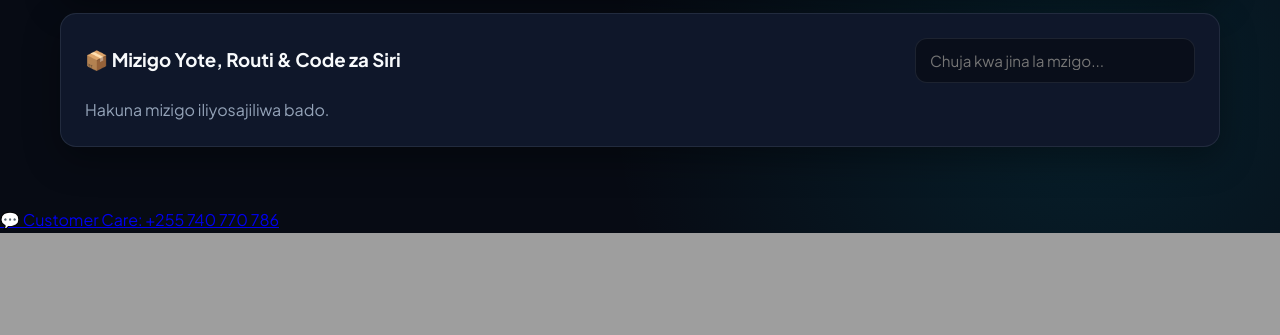
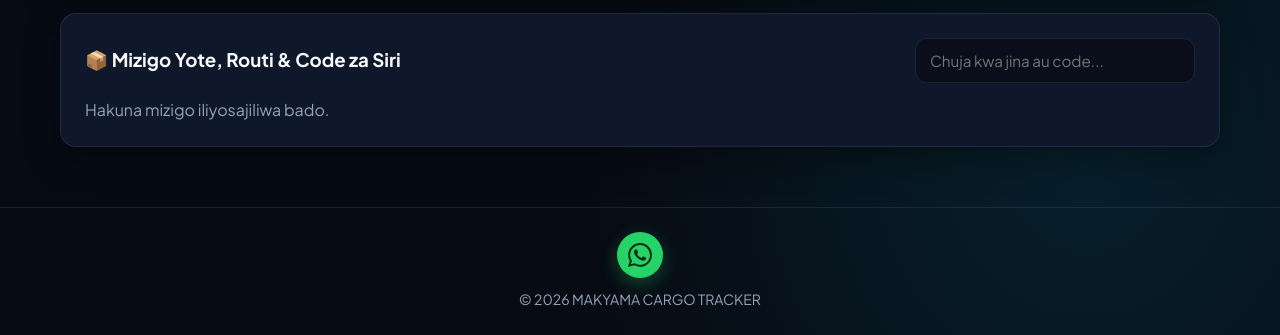
Before and after one commit to makyamacargotracker-crypto/makyama-cargo-tracker, a Flask app: page /admin in a window 1280 px wide. Shown: the part 747-1082 px from the top of the page. Before the commit the page ends 980 px from the top, so only its background shows below. Run offline with Flask 3, Linux system fonts and the light colour scheme; the visitor is signed in with stand-in values (Sample User, id 1); data that the repository does not hold is empty; parts of the project's set-up code (start-up, migrations or seed data) failed here and were passed over.

Commit message:
Update admin.html

```diff
--- a/templates/admin.html
+++ b/templates/admin.html
@@ -9,12 +9,12 @@
 </head>
 <body>
   <nav class="navbar">
-    <div class="nav-container">
+    <div class="nav-container" style="max-width: 100%;">
       <a href="/admin" class="brand">
         <div class="brand-icon">🛡️</div>
         <span>MAKYAMA ADMIN</span>
       </a>
-      <div class="nav-links">
+      <div class="nav-links" style="margin-left: auto;">
         <a href="/" class="btn btn-outline btn-sm">Website Kuu</a>
         <a href="/logout" class="btn btn-danger btn-sm">Toka (Logout)</a>
       </div>
@@ -45,15 +45,20 @@
     <div class="card">
       <div style="display: flex; justify-content: space-between; align-items: center; margin-bottom: 14px; flex-wrap: wrap; gap: 10px;">
         <h3>📦 Mizigo Yote, Routi & Code za Siri</h3>
-        <input type="text" id="adminFilterInput" class="form-control" style="max-width: 280px;" placeholder="Chuja kwa jina la mzigo..." />
+        <input type="text" id="adminFilterInput" class="form-control" style="max-width: 280px;" placeholder="Chuja kwa jina au code..." />
       </div>
       <div id="adminCargosList"></div>
     </div>
   </main>
 
-  <a href="https://wa.me/255740770786" target="_blank" class="whatsapp-float">
-    <span>💬</span> Customer Care: +255 740 770 786
-  </a>
+  <footer>
+    <a href="https://wa.me/255740770786" target="_blank" class="whatsapp-footer-btn" title="Chat WhatsApp Customer Care">
+      <svg width="24" height="24" viewBox="0 0 24 24" fill="currentColor">
+        <path d="M20.52 3.48A11.82 11.82 0 0 0 12.07 0C5.5 0 .16 5.34.16 11.91c0 2.1.55 4.15 1.6 5.96L0 24l6.3-1.65a11.87 11.87 0 0 0 5.77 1.47h.01c6.57 0 11.91-5.34 11.91-11.91 0-3.18-1.24-6.17-3.49-8.43zm-8.44 18.33h-.01a9.87 9.87 0 0 1-5.03-1.38l-.36-.21-3.74.98 1-3.65-.24-.37a9.85 9.85 0 0 1-1.51-5.23c0-5.45 4.44-9.89 9.9-9.89 2.64 0 5.12 1.03 6.99 2.9a9.83 9.83 0 0 1 2.9 7c0 5.45-4.44 9.89-9.9 9.89zm5.43-7.41c-.3-.15-1.76-.87-2.03-.97-.27-.1-.47-.15-.67.15-.2.3-.77.97-.94 1.17-.17.2-.35.22-.65.07-.3-.15-1.26-.46-2.4-1.48-.89-.79-1.49-1.77-1.66-2.07-.17-.3-.02-.46.13-.61.13-.13.3-.35.45-.52.15-.17.2-.3.3-.5.1-.2.05-.37-.02-.52-.07-.15-.67-1.61-.92-2.21-.24-.58-.49-.5-.67-.51h-.57c-.2 0-.52.07-.8.37-.27.3-1.05 1.02-1.05 2.49s1.07 2.89 1.22 3.09c.15.2 2.11 3.22 5.11 4.52.71.31 1.27.49 1.7.63.72.23 1.37.2 1.89.12.58-.09 1.76-.72 2.01-1.41.25-.7.25-1.29.17-1.41-.07-.12-.27-.2-.57-.35z"/>
+      </svg>
+    </a>
+    <span>&copy; 2026 MAKYAMA CARGO TRACKER</span>
+  </footer>
 
   <script src="https://unpkg.com/leaflet@1.9.4/dist/leaflet.js"></script>
   <script src="/static/js/map.js"></script>
```
